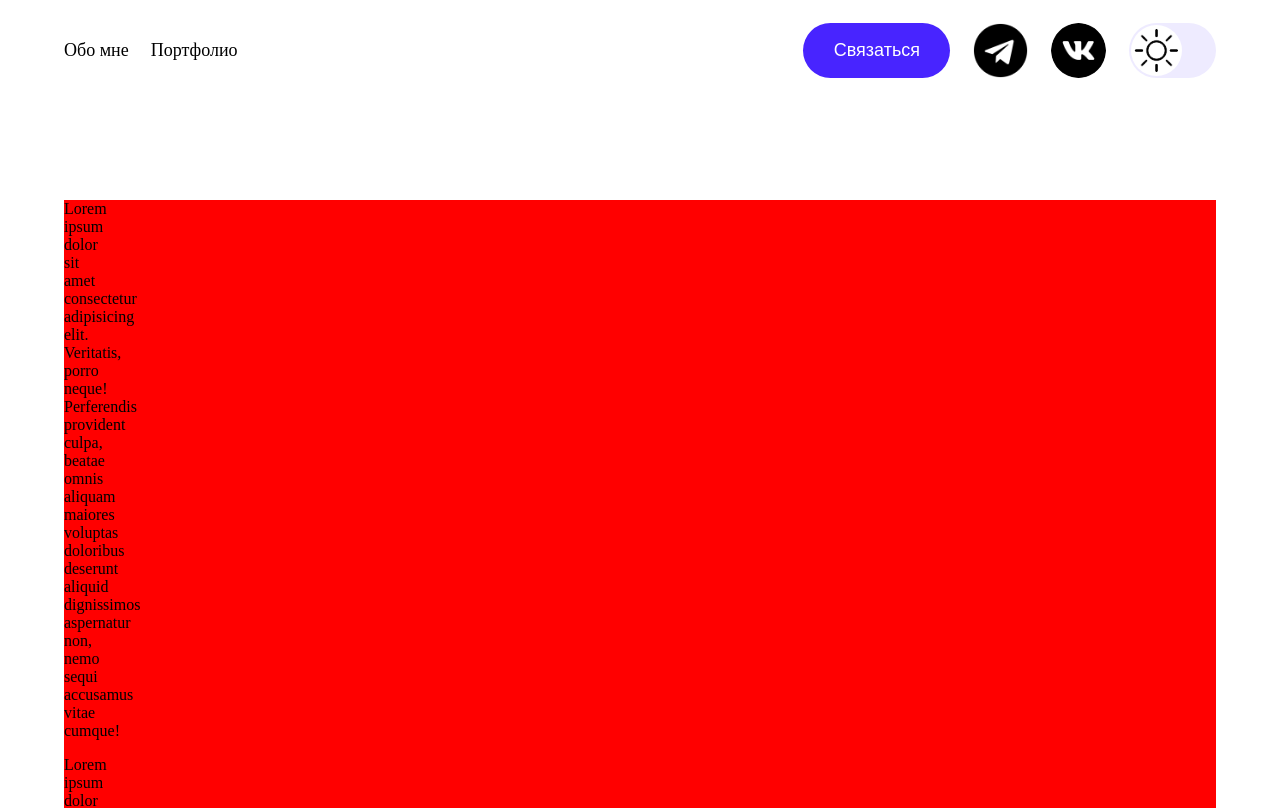
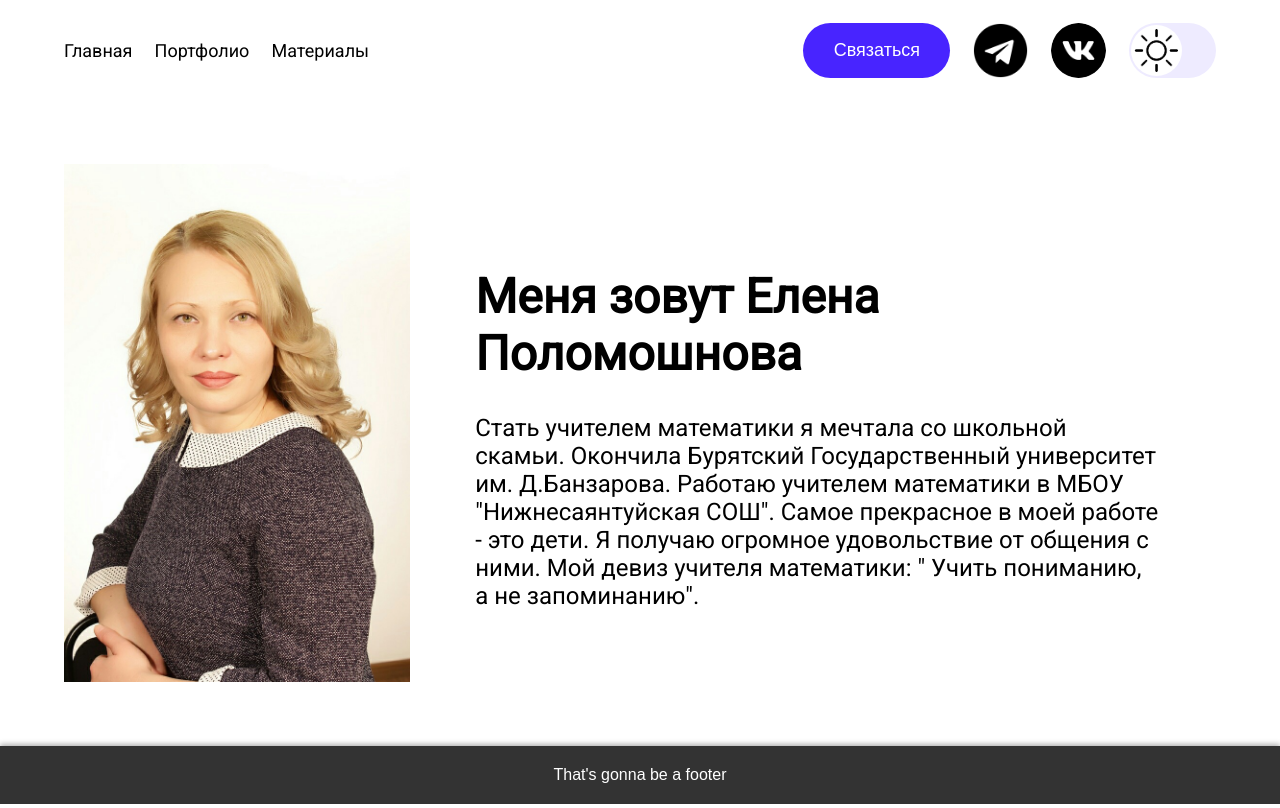
Before and after one commit to litvidan/EPsite, a React (Create React App) app: page / in a window 1280 px wide. Shown: the top 808 px of the page. Built offline with nearby package versions, Linux system fonts and the light colour scheme.

Commit message:
Added image, text and footer

```diff
--- a/src/App.js
+++ b/src/App.js
@@ -18,8 +18,9 @@ function App() {
     <div className="App">
       <header>
         <div className="menu">
-          <a>Обо мне</a>
+          <a>Главная</a>
           <a>Портфолио</a>
+          <a>Материалы</a>
         </div>
 
         <button onClick={handleOpenModal} className="btn">Связаться</button>
@@ -41,15 +42,22 @@ function App() {
       </header>
 
       <div className="content">
-        <p>Lorem ipsum dolor sit amet consectetur adipisicing elit. Veritatis, porro neque! Perferendis provident culpa, beatae omnis aliquam maiores voluptas doloribus deserunt aliquid dignissimos aspernatur non, nemo sequi accusamus vitae cumque!
-        </p>
+        <div className="main_description">
+          <img src="images\photo.jpg" alt="Фото"></img>
+          <div>
 
-        <p>Lorem ipsum dolor sit amet consectetur adipisicing elit. Veritatis, porro neque! Perferendis provident culpa, beatae omnis aliquam maiores voluptas doloribus deserunt aliquid dignissimos aspernatur non, nemo sequi accusamus vitae cumque!
-        </p>
+            <p><h1>Меня зовут Елена Поломошнова</h1>Стать учителем математики я мечтала со школьной скамьи. Окончила Бурятский Государственный университет им. Д.Банзарова. Работаю учителем математики в МБОУ "Нижнесаянтуйская СОШ". Самое прекрасное в моей работе - это дети. Я получаю огромное удовольствие от общения с ними.
+Мой девиз учителя математики: " Учить пониманию, а не запоминанию".</p>
 
-        <p>Lorem ipsum dolor sit amet consectetur adipisicing elit. Veritatis, porro neque! Perferendis provident culpa, beatae omnis aliquam maiores voluptas doloribus deserunt aliquid dignissimos aspernatur non, nemo sequi accusamus vitae cumque!
-        </p>
+          </div>
+
+        </div>
+
       </div>
+
+      <footer>
+        <div>That's gonna be a footer</div>
+      </footer>
     </div>
   );
 }
--- a/src/ModalWindow.css
+++ b/src/ModalWindow.css
@@ -29,6 +29,7 @@
     transform: translateY(-50px);
     transition: transform 0.5s ease;
     z-index: 1001;
+    overflow: hidden;
 }
 
 .modal-backdrop.show .modal-content{
--- a/src/index.css
+++ b/src/index.css
@@ -1,25 +1,28 @@
+@font-face {
+  font-family: 'Roboto';
+  src: url('/public/fonts/Roboto.ttf') format('truetype');
+  font-weight: normal;
+  font-style: normal;
+  font-display: swap;
+}
+
 body {
-  margin-left: 5%;
-  margin-right: 5%;
-  margin-top: 0;
-  margin-bottom: 0;
-  font-family: 'Times New Roman', Times, serif;
+  margin: 0;
+  font-family: 'Roboto', sans-serif;
   -webkit-font-smoothing: antialiased;
   -moz-osx-font-smoothing: grayscale;
 }
+
 
 code {
   font-family: source-code-pro, Menlo, Monaco, Consolas, 'Courier New',
     monospace;
 }
 
-p {
-  width: 30px;
-}
-
-
 /* ------------------HEADER------------------- */
 header{
+  margin-left: 5%;
+  margin-right: 5%;
   top: 0;
   position: sticky;
   background-color: white;
@@ -130,7 +133,43 @@ header a:hover{
 
 /*--------------------------------Content----------------------------*/
 
+.content::after{
+  clear: both;
+  display: block;
+}
+
 .content{
-  margin-top: 100px;
-  background-color: red;
+  margin: 5%;
 }
+
+.main_description{
+  display: flex;
+  align-items: center;
+  gap: 8px;
+}
+
+.main_description > div{
+  flex-grow: 1;
+  display: flex;
+  align-items: center;
+  padding-left: 5%;
+  padding-right: 5%;
+  font-size: 24px;
+}
+
+.main_description > img{
+  width: 30%;
+}
+
+
+/*--------------------------------Footer----------------------------*/
+
+footer {
+  background-color: #333;         /* Темный фон */
+  color: #fff;                    /* Белый текст */
+  text-align: center;             /* Центрирование текста */
+  padding: 20px 15px;             /* Отступы сверху/снизу и слева/справа */
+  font-family: Arial, sans-serif; /* Читаемый шрифт */
+  font-size: 16px;                /* Размер шрифта */
+  box-shadow: 0 -2px 5px rgba(0, 0, 0, 0.3); /* Тень сверху для отделения */
+}
```
Also changed, not shown: public/fonts/Roboto.ttf (added), public/images/photo.jpg (added).
